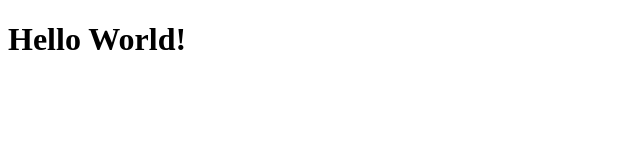
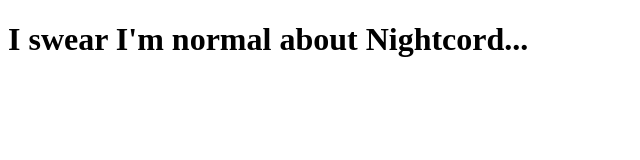
Before and after one commit to ShadowTenshi254/html-css-playground, a plain HTML site: page index.html in a window 1280 px wide. Shown: the whole page, without its empty margins (0-640 px from the left). Drawn offline with Linux system fonts and the light colour scheme.

Commit message:
Update index.html

```diff
--- a/index.html
+++ b/index.html
@@ -8,6 +8,6 @@
   </head>
 
   <body>
-    <h1> Hello World! </h1>
+    <h1> I swear I&apos;m normal about Nightcord... </h1>
   </body>
 </html>
```
